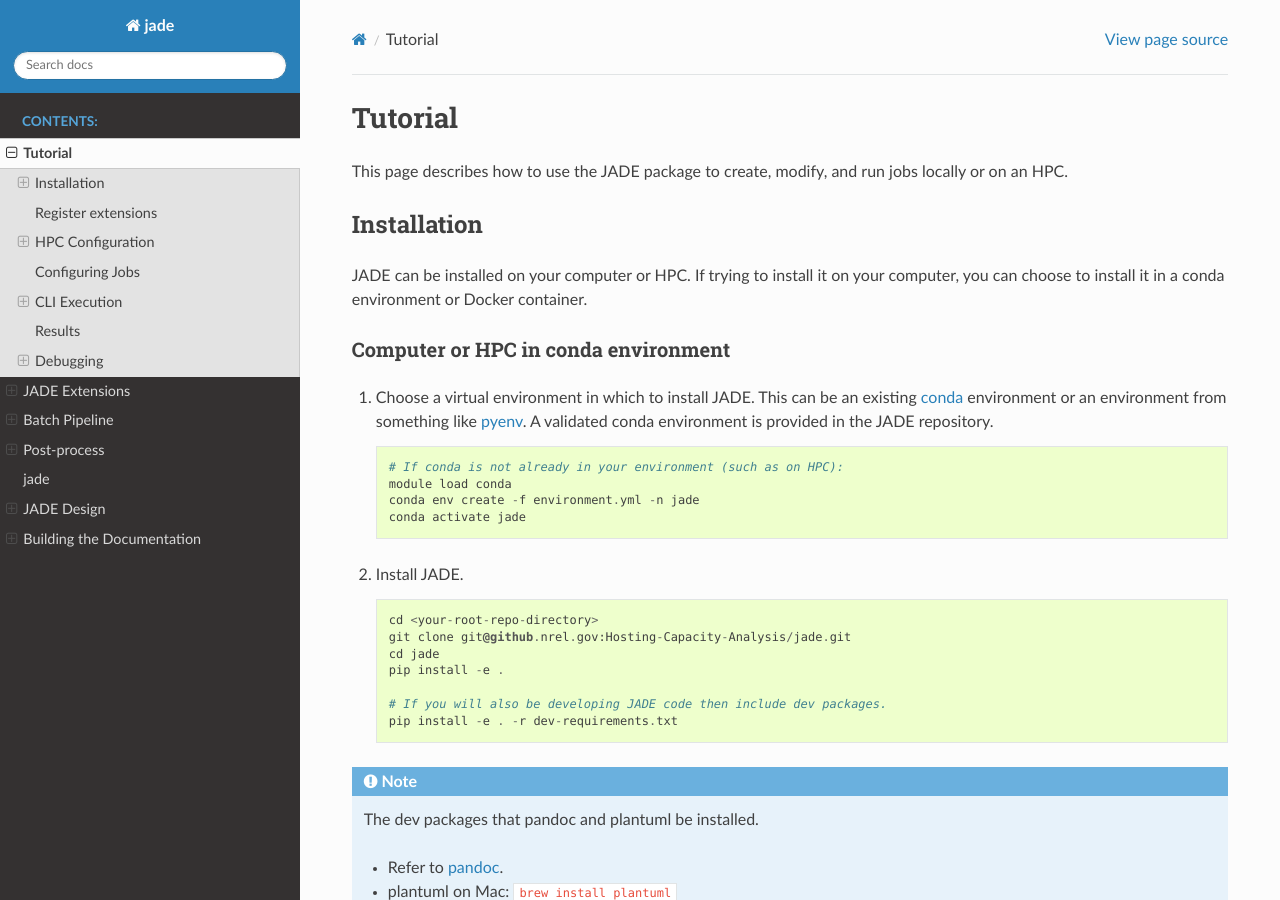
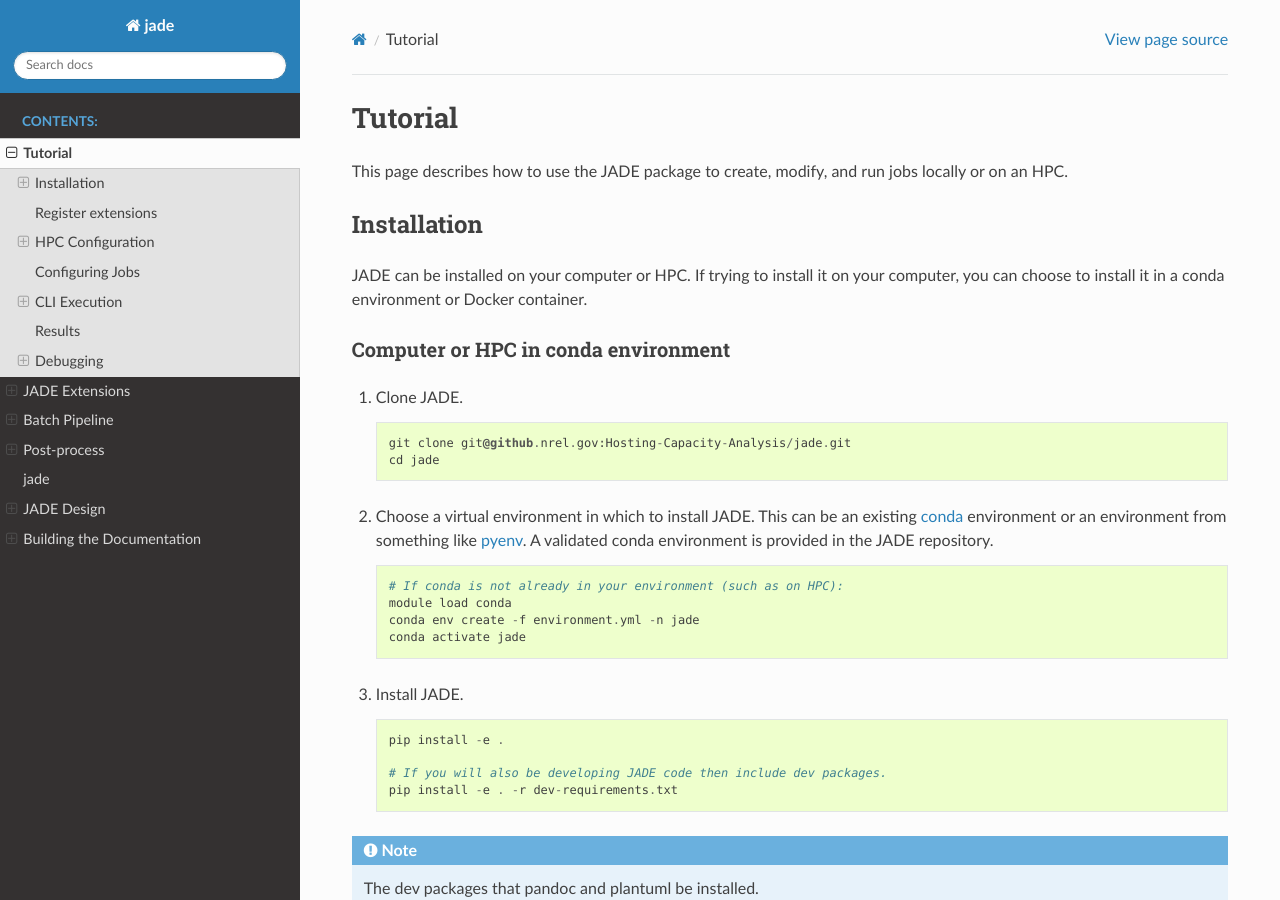
Before and after one commit to NREL/jade, a Sphinx documentation site: the page built from docs/source/tutorial.rst, in a window 1280 px wide and 900 px high. Built offline with Sphinx 7.4.7 and the Read the Docs theme 2.0.0, drawn with Linux system fonts in a browser that asks for light colours; pages that are not in the unit, such as notebooks, are missing from menus; part of the change alters nothing that is shown.

Commit message:
Reorder instructions

```diff
--- a/docs/source/tutorial.rst
+++ b/docs/source/tutorial.rst
@@ -11,7 +11,12 @@ container.
 
 Computer or HPC in conda environment
 ====================================
-1. Choose a virtual environment in which to install JADE.  This can be an
+1. Clone JADE. ::
+
+    git clone git@github.nrel.gov:Hosting-Capacity-Analysis/jade.git
+    cd jade
+
+2. Choose a virtual environment in which to install JADE.  This can be an
    existing `conda <https://docs.conda.io/en/latest/miniconda.html>`_
    environment or an environment from something like `pyenv
    <https://github.com/pyenv/pyenv>`_.  A validated conda environment is
@@ -22,11 +27,8 @@ Computer or HPC in conda environment
     conda env create -f environment.yml -n jade
     conda activate jade
 
-2. Install JADE. ::
+3. Install JADE. ::
 
-    cd <your-root-repo-directory>
-    git clone git@github.nrel.gov:Hosting-Capacity-Analysis/jade.git
-    cd jade
     pip install -e .
 
     # If you will also be developing JADE code then include dev packages.
```
